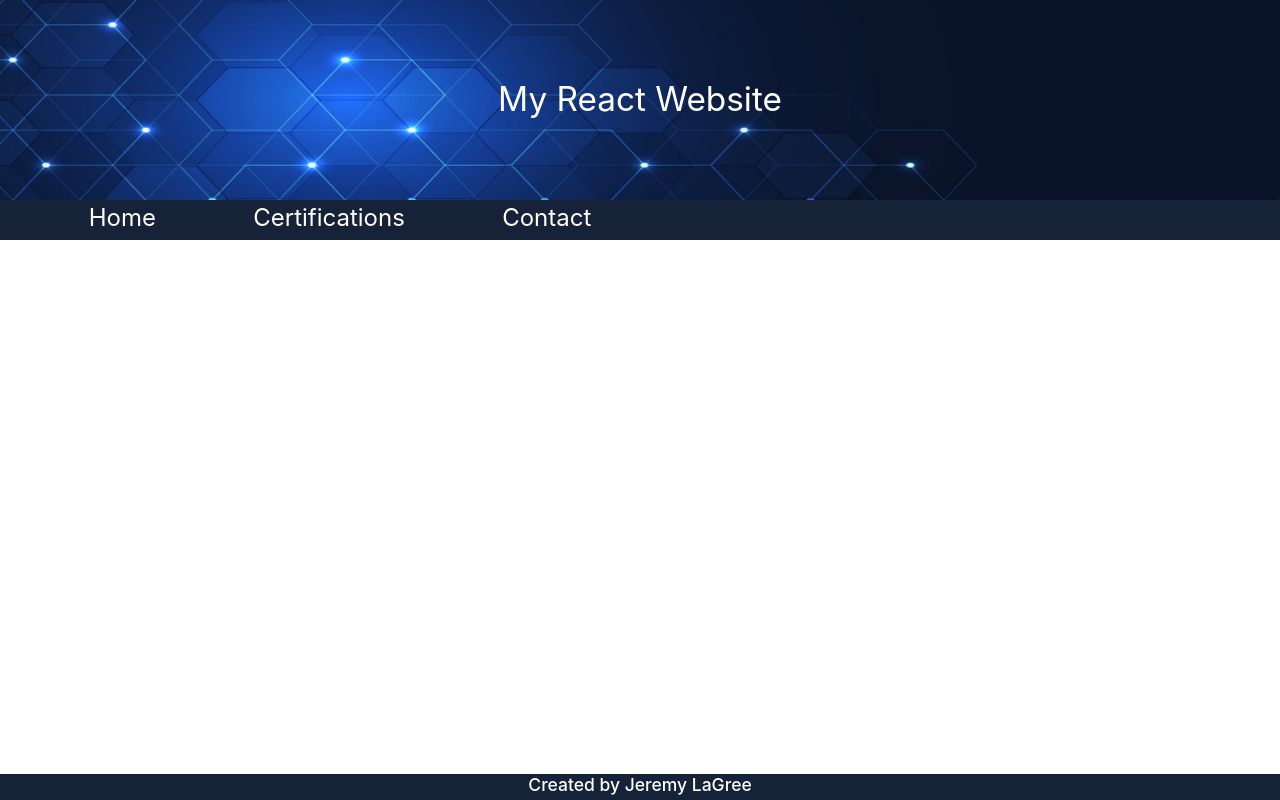
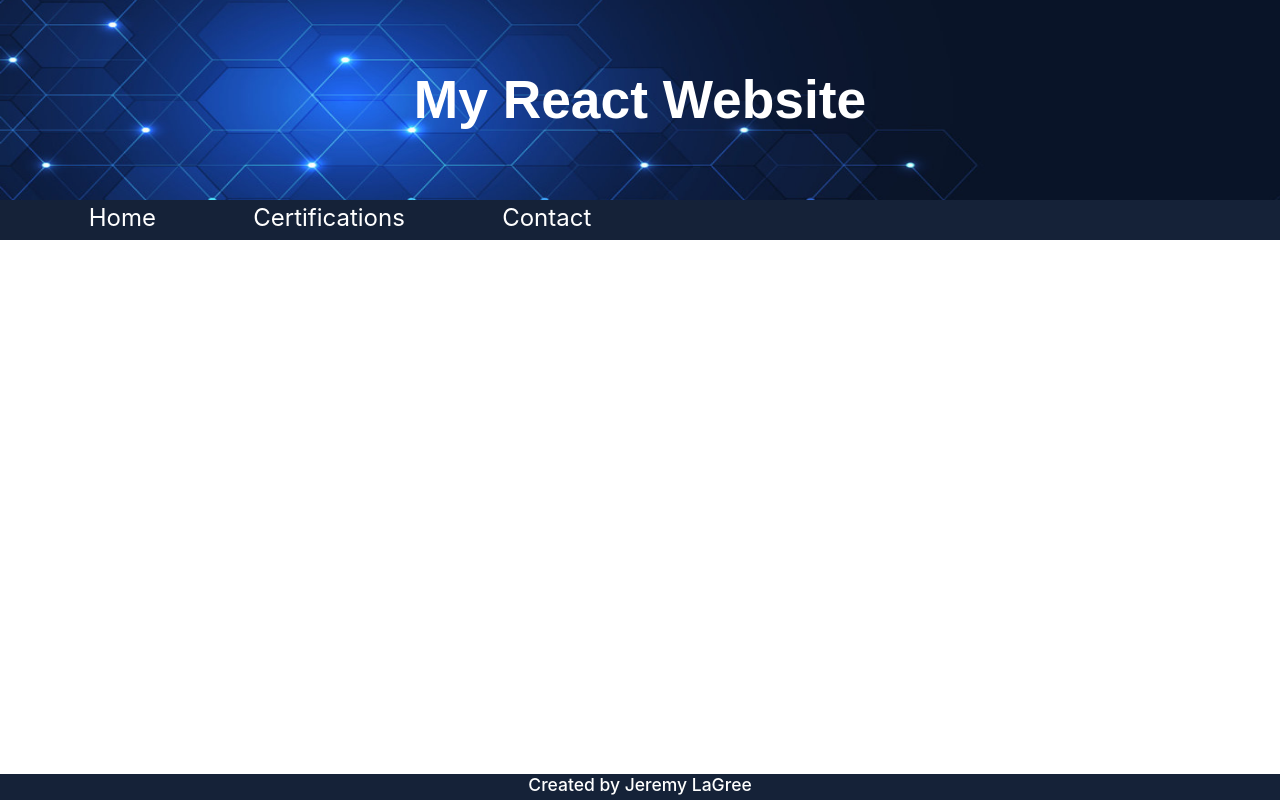
Before and after one commit to jlagree/homepage, a React (Create React App) app: page /home in a window 1280 px wide. Built offline with nearby package versions, Linux system fonts and the light colour scheme.

Commit message:
change size of website banner text

```diff
--- a/src/App.css
+++ b/src/App.css
@@ -66,7 +66,8 @@
   width:100%;
   height:200px;
   text-align: center;
-  font-size: 25pt;
+  font-size: 40pt;
+  font-family: fantasy;
   color: white;
 }
 .imageText{
--- a/src/components/Banner.js
+++ b/src/components/Banner.js
@@ -6,7 +6,7 @@ const Banner = () => {
     return (
         <div className="bannerDiv">
             <img src={headerImage} alt="Header-image"/>
-            <div className="imageText">My React Website</div>
+            <div className="imageText"><b>My React Website</b></div>
         </div>
     )
 }
```
